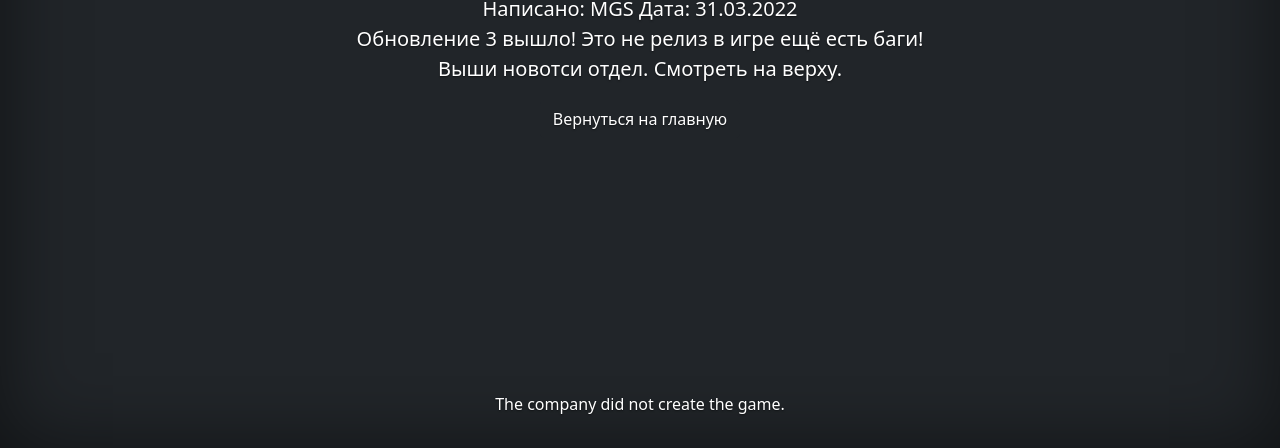
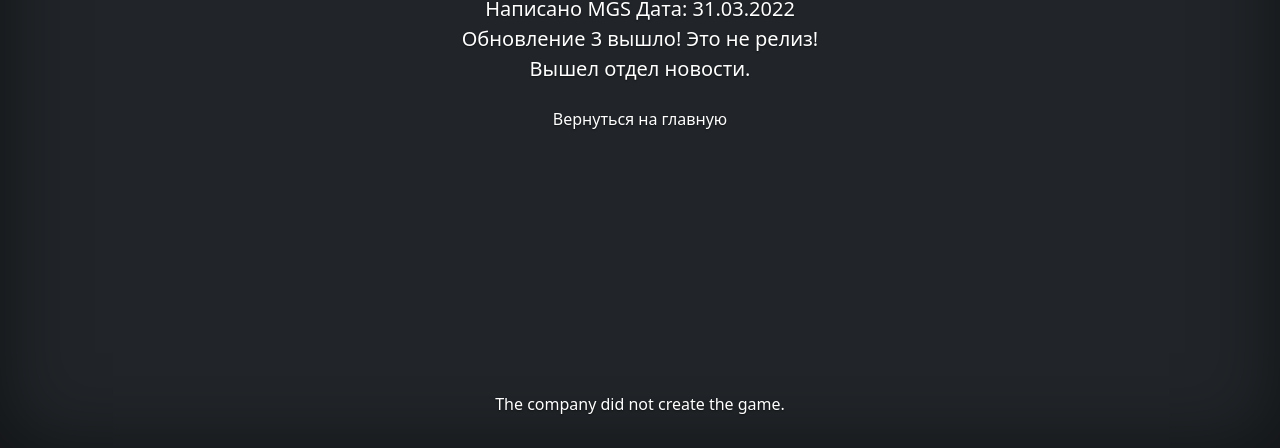
Before and after one commit to Microgggfdc/TheoryofEverything, a plain HTML site: page news.html in a window 1280 px wide. Shown: the part 352-800 px from the top of the page. Drawn offline with Linux system fonts and the light colour scheme.

Commit message:
Update news.html

```diff
--- a/news.html
+++ b/news.html
@@ -52,12 +52,12 @@
   <main class="px-3">
     <h1>Theory of Everything(NEWS)</h1>
     <p class="lead">
-        Написано:
+        Написано
         MGS
         Дата:
         31.03.2022
-        <br>Обновление 3 вышло! Это не релиз в игре ещё есть баги!
-        <br>Выши новотси отдел. Смотреть на верху.
+        <br>Обновление 3 вышло! Это не релиз!
+        <br>Вышел отдел новости.
     <p class="lead">
       <a class="btn btn-dark" href="index.html">Вернуться на главную</a>
       <p></p>
```
